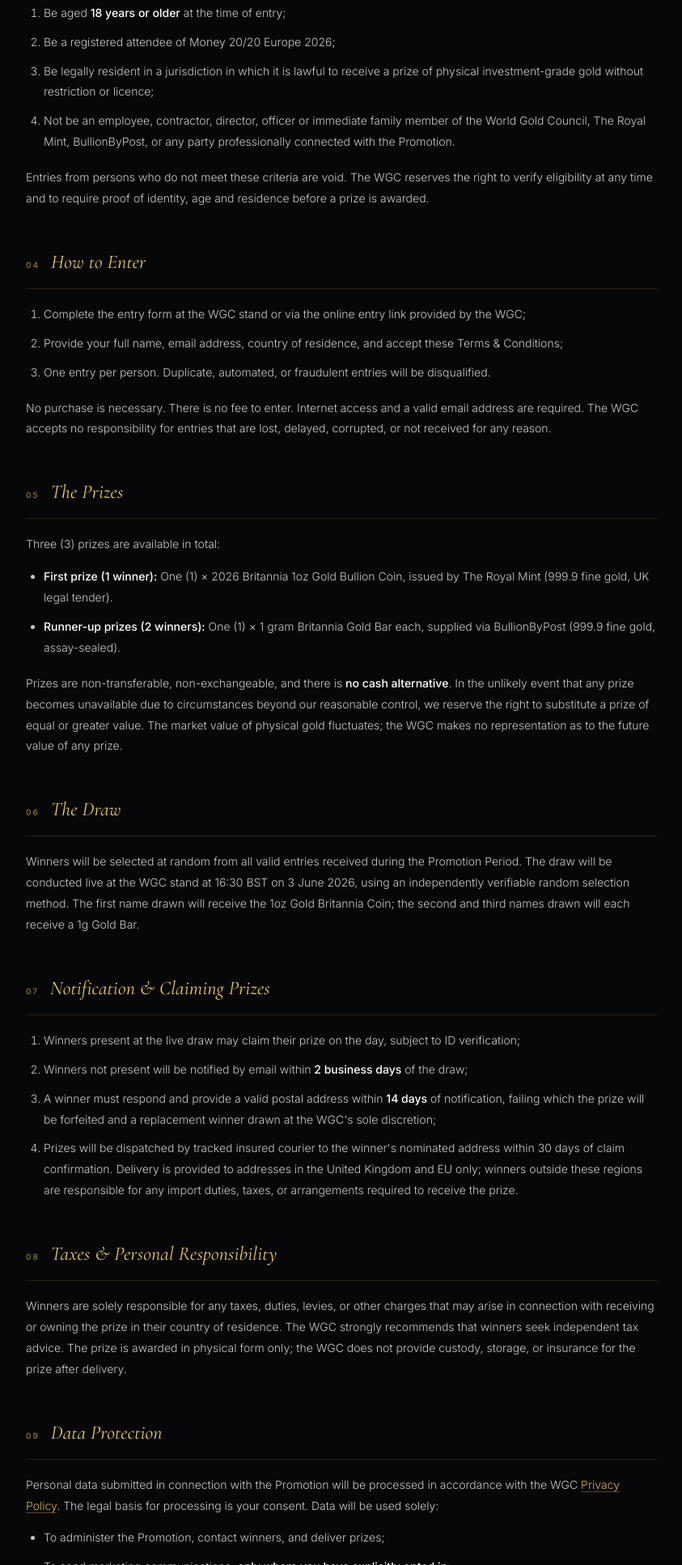
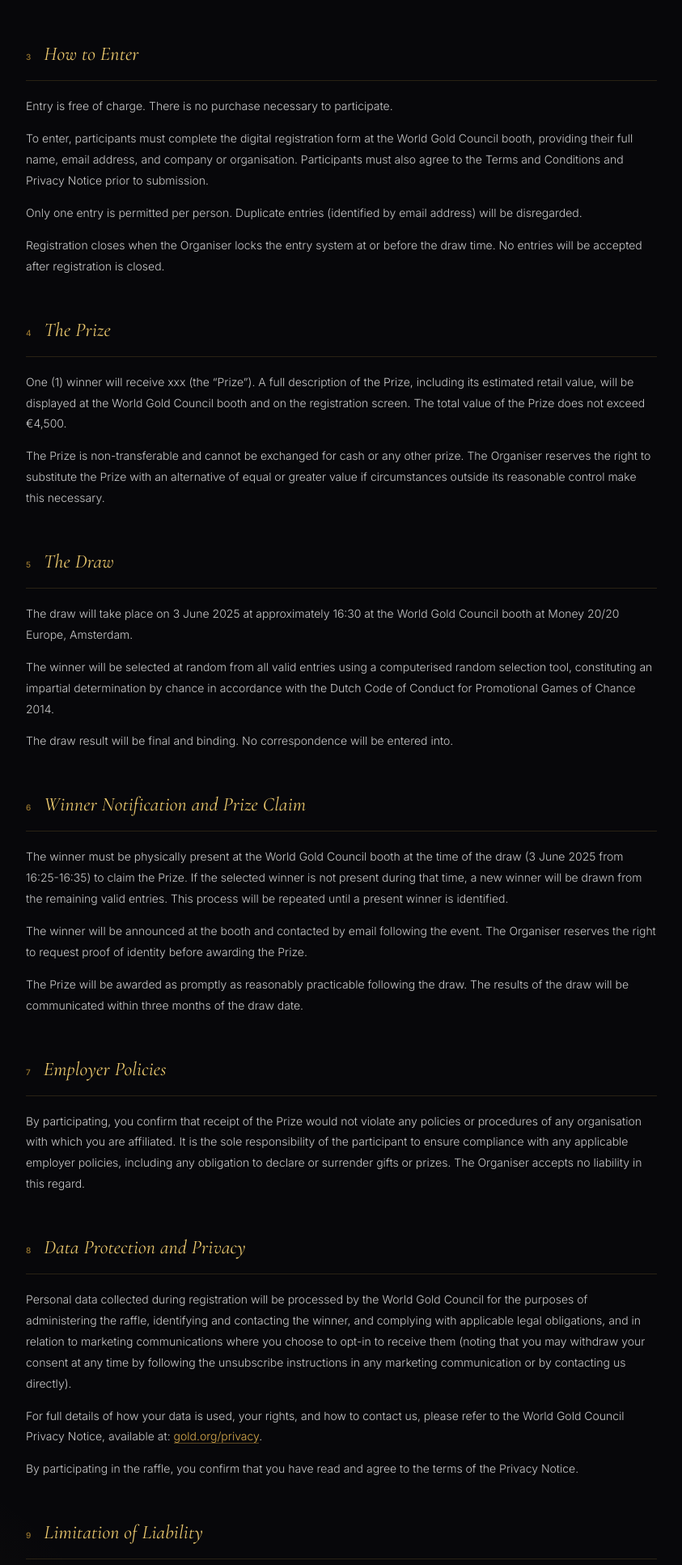
Before and after one commit to dixonwight1/britannia-gold-giveaway, a plain HTML site: page terms.html in a window 1280 px wide. Shown: the part 867-2800 px from the top of the page at 81% size, without its empty margins (218-1061 px from the left). Drawn offline with nearby package versions, Linux system fonts and the light colour scheme.

Commit message:
Use word-for-word T&Cs from official WGC Gold Raffle doc

```diff
--- a/terms.html
+++ b/terms.html
@@ -3,7 +3,7 @@
 <head>
 <meta charset="UTF-8">
 <meta name="viewport" content="width=device-width, initial-scale=1.0">
-<title>Terms &amp; Conditions — The Britannia Gold Giveaway — World Gold Council</title>
+<title>Terms &amp; Conditions — The Money 20/20 Gold Raffle — World Gold Council</title>
 <link rel="preconnect" href="https://fonts.googleapis.com">
 <link rel="preconnect" href="https://fonts.gstatic.com" crossorigin>
 <link href="https://fonts.googleapis.com/css2?family=Cormorant+Garamond:ital,wght@0,300;0,400;0,500;0,600;1,300;1,400;1,500&family=Inter:wght@300;400;500;600;700&display=swap" rel="stylesheet">
@@ -19,7 +19,7 @@
   <nav class="nav">
     <a href="index.html">Giveaway</a>
     <a class="on" href="terms.html">Terms</a>
-    <a class="cta" href="#">Enter</a>
+    <a class="cta" href="index.html#enter">Enter</a>
   </nav>
 </header>
 
@@ -30,147 +30,117 @@
     <a class="back-link" href="index.html">← &nbsp; Back to giveaway</a>
 
     <header class="terms-head">
-      <p class="eyebrow">Money 20/20 Europe · World Gold Council</p>
+      <p class="eyebrow">Organised by the World Gold Council</p>
       <h1>Terms &amp; <em>Conditions</em></h1>
-      <p class="lede">The Britannia Gold Giveaway</p>
-      <p class="meta">Version 1.0 · Last updated April 2026</p>
+      <p class="lede">The Money 20/20 Gold Raffle</p>
+      <p class="meta">Draw: 3 June 2025 at 16:30 · World Gold Council Booth · Money 20/20 Europe, Amsterdam</p>
     </header>
 
     <section class="terms-body">
 
-      <h2><span class="num">01</span>The Promoter</h2>
+      <h2><span class="num">1</span>Organiser</h2>
       <p>
-        The Britannia Gold Giveaway (the &ldquo;<strong>Promotion</strong>&rdquo;) is run by the
-        <strong>World Gold Council</strong> (&ldquo;<strong>WGC</strong>&rdquo;, &ldquo;<strong>we</strong>&rdquo;, &ldquo;<strong>us</strong>&rdquo;),
-        a not-for-profit company registered in England and Wales, with offices at
-        7th Floor, 15 Fetter Lane, London EC4A 1BW, United Kingdom.
+        The raffle is organised by WGC (UK) Limited (&ldquo;the Organiser&rdquo;), a part the World Gold Council
+        The organiser is registered in England &amp; Wales with UK company number 07867682. Its registered
+        address is at 7th Floor, 15 Fetter Lane, London EC4A 1BW, UK.
       </p>
 
-      <h2><span class="num">02</span>Promotion Period</h2>
+      <h2><span class="num">2</span>Eligibility</h2>
+      <p>Participation in the raffle is open to all attendees of Money 20/20 Europe 2025 who:</p>
+      <ul>
+        <li>are aged 18 or over at the time of entry;</li>
+        <li>are physically present at the Money 20/20 Europe conference in Amsterdam on 2-3 June 2025; and</li>
+        <li>complete a valid entry via the digital registration system at the World Gold Council booth.</li>
+      </ul>
       <p>
-        The Promotion opens at <strong>09:00 BST on 3 June 2026</strong> and closes at
-        <strong>16:15 BST on 3 June 2026</strong> (the &ldquo;<strong>Promotion Period</strong>&rdquo;).
-        Entries received outside this window will not be accepted. The live draw will take place at
-        <strong>16:30 BST on 3 June 2026</strong> at the World Gold Council stand at Money 20/20 Europe,
-        RAI Amsterdam.
+        Employees, contractors, and agents of the World Gold Council and Boston Consulting Group, and their
+        immediate family members, are not eligible to participate.
       </p>
 
-      <h2><span class="num">03</span>Eligibility</h2>
-      <p>To enter, you must:</p>
-      <ol>
-        <li>Be aged <strong>18 years or older</strong> at the time of entry;</li>
-        <li>Be a registered attendee of Money 20/20 Europe 2026;</li>
-        <li>Be legally resident in a jurisdiction in which it is lawful to receive a prize of physical investment-grade gold without restriction or licence;</li>
-        <li>Not be an employee, contractor, director, officer or immediate family member of the World Gold Council, The Royal Mint, BullionByPost, or any party professionally connected with the Promotion.</li>
-      </ol>
+      <h2><span class="num">3</span>How to Enter</h2>
+      <p>Entry is free of charge. There is no purchase necessary to participate.</p>
       <p>
-        Entries from persons who do not meet these criteria are void. The WGC reserves the right to
-        verify eligibility at any time and to require proof of identity, age and residence before a
-        prize is awarded.
+        To enter, participants must complete the digital registration form at the World Gold Council booth,
+        providing their full name, email address, and company or organisation. Participants must also agree
+        to the Terms and Conditions and Privacy Notice prior to submission.
+      </p>
+      <p>
+        Only one entry is permitted per person. Duplicate entries (identified by email address) will be disregarded.
+      </p>
+      <p>
+        Registration closes when the Organiser locks the entry system at or before the draw time. No entries
+        will be accepted after registration is closed.
       </p>
 
-      <h2><span class="num">04</span>How to Enter</h2>
-      <ol>
-        <li>Complete the entry form at the WGC stand or via the online entry link provided by the WGC;</li>
-        <li>Provide your full name, email address, country of residence, and accept these Terms &amp; Conditions;</li>
-        <li>One entry per person. Duplicate, automated, or fraudulent entries will be disqualified.</li>
-      </ol>
+      <h2><span class="num">4</span>The Prize</h2>
       <p>
-        No purchase is necessary. There is no fee to enter. Internet access and a valid email address
-        are required. The WGC accepts no responsibility for entries that are lost, delayed, corrupted,
-        or not received for any reason.
+        One (1) winner will receive xxx (the &ldquo;Prize&rdquo;). A full description of the Prize, including
+        its estimated retail value, will be displayed at the World Gold Council booth and on the registration
+        screen. The total value of the Prize does not exceed €4,500.
+      </p>
+      <p>
+        The Prize is non-transferable and cannot be exchanged for cash or any other prize. The Organiser
+        reserves the right to substitute the Prize with an alternative of equal or greater value if circumstances
+        outside its reasonable control make this necessary.
       </p>
 
-      <h2><span class="num">05</span>The Prizes</h2>
-      <p>Three (3) prizes are available in total:</p>
-      <ul>
-        <li>
-          <strong>First prize (1 winner):</strong> One (1) × 2026 Britannia 1oz Gold Bullion Coin,
-          issued by The Royal Mint (999.9 fine gold, UK legal tender).
-        </li>
-        <li>
-          <strong>Runner-up prizes (2 winners):</strong> One (1) × 1 gram Britannia Gold Bar each,
-          supplied via BullionByPost (999.9 fine gold, assay-sealed).
-        </li>
-      </ul>
+      <h2><span class="num">5</span>The Draw</h2>
       <p>
-        Prizes are non-transferable, non-exchangeable, and there is <strong>no cash alternative</strong>.
-        In the unlikely event that any prize becomes unavailable due to circumstances beyond our reasonable
-        control, we reserve the right to substitute a prize of equal or greater value. The market value of
-        physical gold fluctuates; the WGC makes no representation as to the future value of any prize.
+        The draw will take place on 3 June 2025 at approximately 16:30 at the World Gold Council booth at
+        Money 20/20 Europe, Amsterdam.
+      </p>
+      <p>
+        The winner will be selected at random from all valid entries using a computerised random selection
+        tool, constituting an impartial determination by chance in accordance with the Dutch Code of Conduct
+        for Promotional Games of Chance 2014.
+      </p>
+      <p>The draw result will be final and binding. No correspondence will be entered into.</p>
+
+      <h2><span class="num">6</span>Winner Notification and Prize Claim</h2>
+      <p>
+        The winner must be physically present at the World Gold Council booth at the time of the draw
+        (3 June 2025 from 16:25-16:35) to claim the Prize. If the selected winner is not present during
+        that time, a new winner will be drawn from the remaining valid entries. This process will be
+        repeated until a present winner is identified.
+      </p>
+      <p>
+        The winner will be announced at the booth and contacted by email following the event. The Organiser
+        reserves the right to request proof of identity before awarding the Prize.
+      </p>
+      <p>
+        The Prize will be awarded as promptly as reasonably practicable following the draw. The results of
+        the draw will be communicated within three months of the draw date.
       </p>
 
-      <h2><span class="num">06</span>The Draw</h2>
+      <h2><span class="num">7</span>Employer Policies</h2>
       <p>
-        Winners will be selected at random from all valid entries received during the Promotion Period.
-        The draw will be conducted live at the WGC stand at 16:30 BST on 3 June 2026, using an
-        independently verifiable random selection method. The first name drawn will receive the 1oz Gold
-        Britannia Coin; the second and third names drawn will each receive a 1g Gold Bar.
+        By participating, you confirm that receipt of the Prize would not violate any policies or procedures
+        of any organisation with which you are affiliated. It is the sole responsibility of the participant
+        to ensure compliance with any applicable employer policies, including any obligation to declare or
+        surrender gifts or prizes. The Organiser accepts no liability in this regard.
       </p>
 
-      <h2><span class="num">07</span>Notification &amp; Claiming Prizes</h2>
-      <ol>
-        <li>Winners present at the live draw may claim their prize on the day, subject to ID verification;</li>
-        <li>Winners not present will be notified by email within <strong>2 business days</strong> of the draw;</li>
-        <li>A winner must respond and provide a valid postal address within <strong>14 days</strong> of notification, failing which the prize will be forfeited and a replacement winner drawn at the WGC's sole discretion;</li>
-        <li>Prizes will be dispatched by tracked insured courier to the winner's nominated address within 30 days of claim confirmation. Delivery is provided to addresses in the United Kingdom and EU only; winners outside these regions are responsible for any import duties, taxes, or arrangements required to receive the prize.</li>
-      </ol>
+      <h2><span class="num">8</span>Data Protection and Privacy</h2>
+      <p>
+        Personal data collected during registration will be processed by the World Gold Council for the
+        purposes of administering the raffle, identifying and contacting the winner, and complying with
+        applicable legal obligations, and in relation to marketing communications where you choose to opt-in
+        to receive them (noting that you may withdraw your consent at any time by following the unsubscribe
+        instructions in any marketing communication or by contacting us directly).
+      </p>
+      <p>
+        For full details of how your data is used, your rights, and how to contact us, please refer to the
+        World Gold Council Privacy Notice, available at:
+        <a href="https://www.gold.org/privacy" target="_blank" rel="noopener">gold.org/privacy</a>.
+      </p>
+      <p>By participating in the raffle, you confirm that you have read and agree to the terms of the Privacy Notice.</p>
 
-      <h2><span class="num">08</span>Taxes &amp; Personal Responsibility</h2>
+      <h2><span class="num">9</span>Limitation of Liability</h2>
       <p>
-        Winners are solely responsible for any taxes, duties, levies, or other charges that may arise in
-        connection with receiving or owning the prize in their country of residence. The WGC strongly
-        recommends that winners seek independent tax advice. The prize is awarded in physical form only;
-        the WGC does not provide custody, storage, or insurance for the prize after delivery.
-      </p>
-
-      <h2><span class="num">09</span>Data Protection</h2>
-      <p>
-        Personal data submitted in connection with the Promotion will be processed in accordance with the
-        WGC <a href="https://www.gold.org/privacy-policy" target="_blank" rel="noopener">Privacy Policy</a>.
-        The legal basis for processing is your consent. Data will be used solely:
-      </p>
-      <ul>
-        <li>To administer the Promotion, contact winners, and deliver prizes;</li>
-        <li>To send marketing communications, <strong>only where you have explicitly opted in</strong>;</li>
-        <li>To comply with our legal obligations.</li>
-      </ul>
-      <p>
-        Personal data will be retained for no longer than is necessary for the purpose for which it was
-        collected, and in any event no longer than 24 months after the end of the Promotion Period (unless
-        required by law). You may withdraw consent, request access to, correction of, or deletion of your
-        personal data at any time by emailing <a href="mailto:privacy@gold.org">privacy@gold.org</a>.
-      </p>
-
-      <h2><span class="num">10</span>Publicity</h2>
-      <p>
-        By entering the Promotion, winners agree that the WGC may publish their first name, surname initial,
-        and country of residence on the WGC website and social channels for a reasonable period following the
-        draw, for the purpose of confirming the result. Photographs taken at the live draw may be used by the
-        WGC for promotional purposes. Winners may opt out of publicity by emailing the address above prior to
-        the draw.
-      </p>
-
-      <h2><span class="num">11</span>Liability</h2>
-      <p>
-        Nothing in these Terms &amp; Conditions excludes or limits liability for death or personal injury caused
-        by negligence, fraud, or any other liability that cannot lawfully be excluded. Subject to that, the WGC,
-        its officers, employees, agents, and suppliers shall not be liable for any loss, damage, cost, or expense
-        arising directly or indirectly from participation in the Promotion, acceptance of a prize, or use of a prize.
-      </p>
-
-      <h2><span class="num">12</span>General</h2>
-      <ol>
-        <li>The WGC reserves the right to disqualify any entrant whom it reasonably believes has breached these Terms or acted in a manner inconsistent with the spirit of the Promotion;</li>
-        <li>The WGC reserves the right to cancel, suspend, or amend the Promotion where necessary, including where circumstances beyond our reasonable control require it;</li>
-        <li>The WGC's decision on all matters relating to the Promotion is final and no correspondence will be entered into;</li>
-        <li>These Terms &amp; Conditions are governed by the laws of England and Wales, and the courts of England and Wales shall have exclusive jurisdiction over any dispute arising from them.</li>
-      </ol>
-
-      <h2><span class="num">13</span>Contact</h2>
-      <p>
-        Questions about the Promotion may be directed to the WGC team at the Money 20/20 stand during the event,
-        or by email to <a href="mailto:events@gold.org">events@gold.org</a>.
+        To the fullest extent permitted by applicable law, the Organiser accepts no liability for any loss,
+        damage, or injury arising in connection with participation in the raffle or the acceptance or use of
+        the Prize, except in cases of death or personal injury caused by the Organiser's negligence or
+        fraudulent misrepresentation.
       </p>
 
     </section>
@@ -182,7 +152,7 @@
     <div class="footer-right">
       <a href="index.html">Giveaway</a>
       <a href="terms.html">Terms</a>
-      <a href="https://www.gold.org/privacy-policy" target="_blank" rel="noopener">Privacy</a>
+      <a href="https://www.gold.org/privacy" target="_blank" rel="noopener">Privacy</a>
     </div>
   </footer>
 
```
